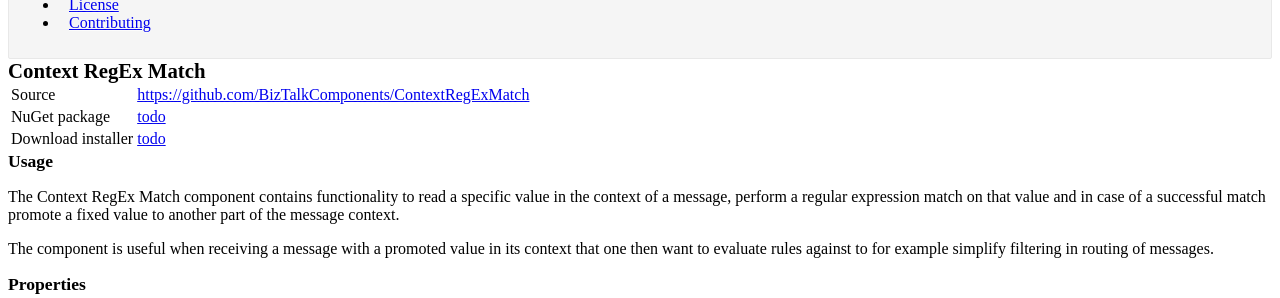
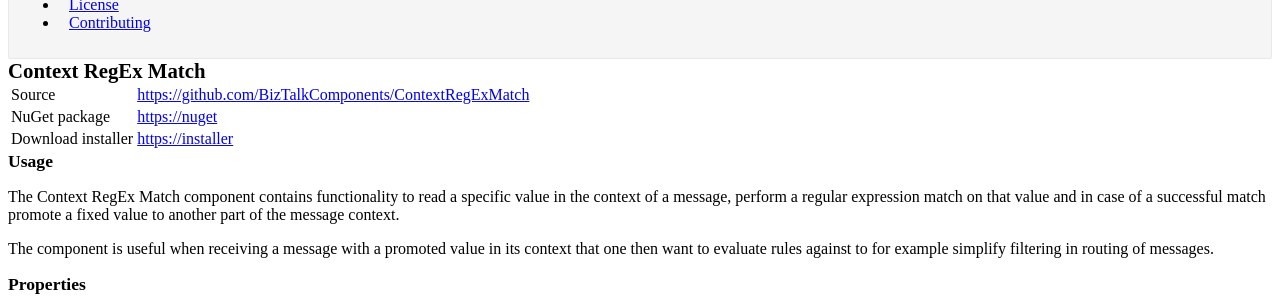
Before and after one commit to BizTalkComponents/BizTalkComponents.github.io, a Jekyll site: the page built from _posts/2014-11-14-context-regex-match.md, in a window 1280 px wide. Shown: the part 438-736 px from the top of the page. Built offline with Jekyll 4.4.1, drawn with Linux system fonts in a browser that asks for light colours; Markdown is read by kramdown in place of the engine named in the settings; a style sheet for code colours, icons or effects is not loaded.

Commit message:
Text changes to context regex match post

```diff
--- a/_posts/2014-11-14-context-regex-match.md
+++ b/_posts/2014-11-14-context-regex-match.md
@@ -2,8 +2,8 @@
 layout: page
 title: "Context RegEx Match"
 source: "https://github.com/BizTalkComponents/ContextRegExMatch"
-nuget: "todo"
-installer: "todo"
+nuget: "https://nuget"
+installer: "https://installer"
 category: ref
 date: 2014-11-14 12:00:00
 ---
@@ -16,7 +16,7 @@ to another part of the message context.
 The component is useful when receiving a message with a promoted value in its context that one then want to evaluate rules against to for example simplify filtering in routing of messages.
 
 ## Properties ##
-<table>
+<table class="properties">
     <tr>
         <td>Pattern To Match</td>
         <td>Required</td>
```
